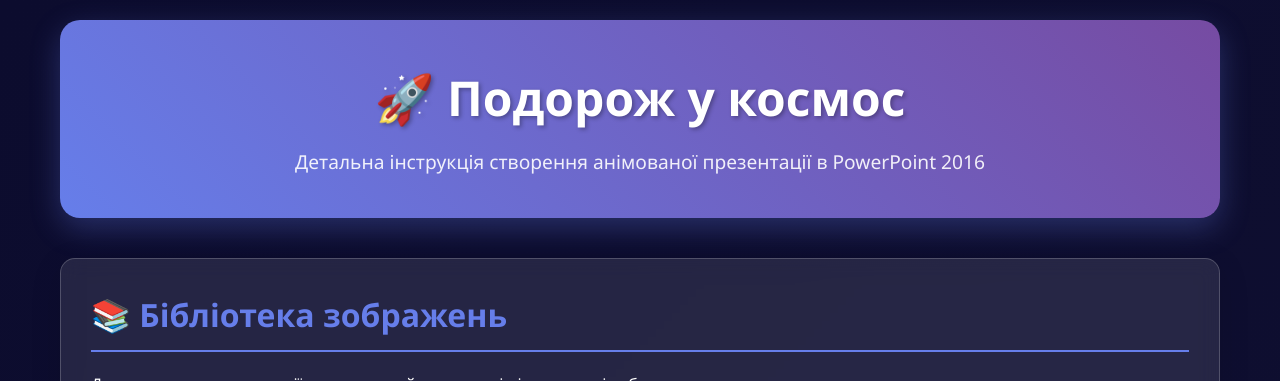
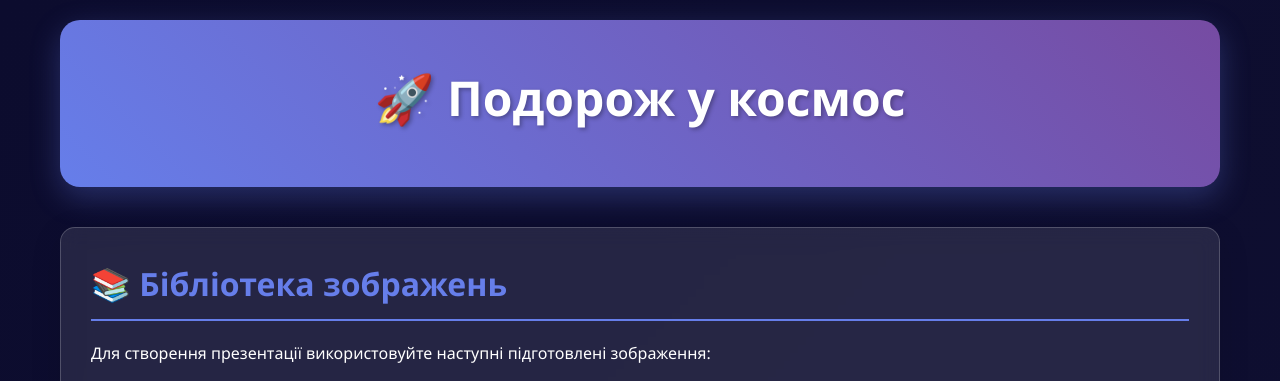
Before and after one commit to serhiyolehovychklymchuk/computer-science-grade6, a plain HTML site: page index.html in a window 1280 px wide. Shown: the top 381 px of the page. Drawn offline with Linux system fonts and the light colour scheme.

Commit message:
Update index.html

```diff
--- a/index.html
+++ b/index.html
@@ -234,7 +234,7 @@
     <div class="container">
         <div class="header">
             <h1>🚀 Подорож у космос</h1>
-            <p>Детальна інструкція створення анімованої презентації в PowerPoint 2016</p>
+
         </div>
 
         <div class="section">
```
